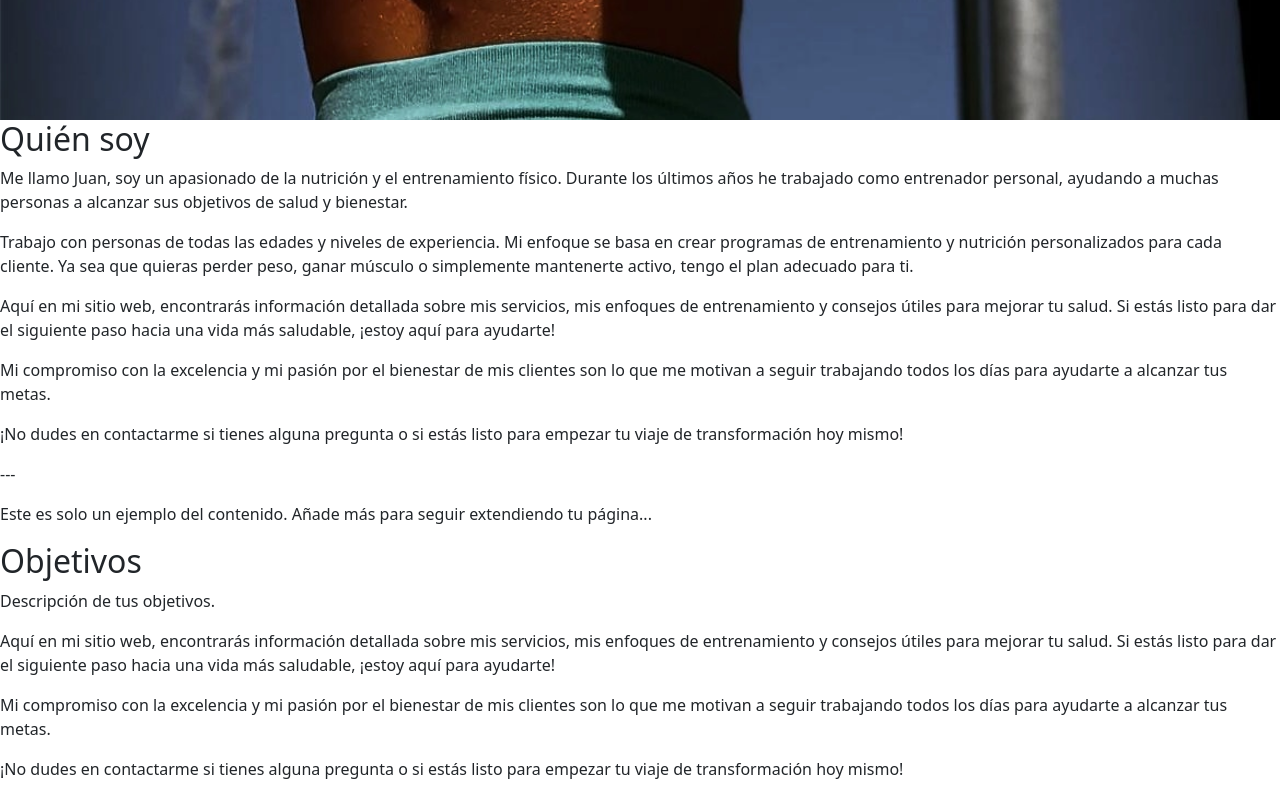
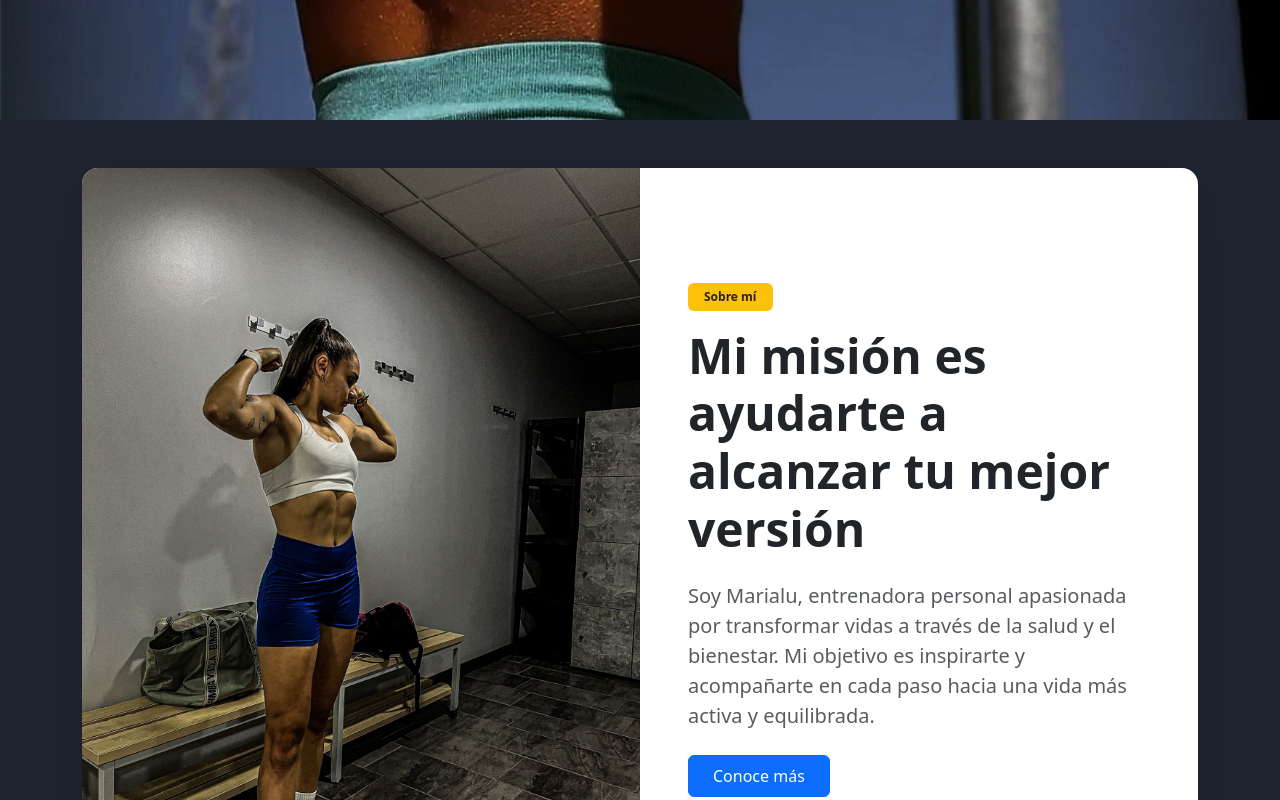
Before and after one commit to frandd07/marialufit, a Next.js app: page /principal in a window 1280 px wide. Shown: the part 840-1640 px from the top of the page. Built offline with nearby package versions, Linux system fonts and the light colour scheme.

Commit message:
Update sobre mi

```diff
--- a/package.json
+++ b/package.json
@@ -15,6 +15,7 @@
     "chart.js": "^4.4.7",
     "next": "15.1.4",
     "react": "^19.0.0",
+    "react-bootstrap": "^2.10.9",
     "react-chartjs-2": "^5.3.0",
     "react-dom": "^19.0.0"
   }
--- a/src/app/globals.css
+++ b/src/app/globals.css
@@ -1,6 +1,10 @@
 :root {
   --background: #ffffff;
   --foreground: #171717;
+}
+
+body {
+  background-color: #1f2431;
 }
 
 @media (prefers-color-scheme: dark) {
--- a/src/app/principal/QuienSoy.js
+++ b/src/app/principal/QuienSoy.js
@@ -2,40 +2,37 @@ import React from "react";
 
 export default function QuienSoy() {
   return (
-    <section id="quien-soy">
-      <h2>Quién soy</h2>
-      <p>
-        Me llamo Juan, soy un apasionado de la nutrición y el entrenamiento
-        físico. Durante los últimos años he trabajado como entrenador personal,
-        ayudando a muchas personas a alcanzar sus objetivos de salud y
-        bienestar.
-      </p>
-      <p>
-        Trabajo con personas de todas las edades y niveles de experiencia. Mi
-        enfoque se basa en crear programas de entrenamiento y nutrición
-        personalizados para cada cliente. Ya sea que quieras perder peso, ganar
-        músculo o simplemente mantenerte activo, tengo el plan adecuado para ti.
-      </p>
-      <p>
-        Aquí en mi sitio web, encontrarás información detallada sobre mis
-        servicios, mis enfoques de entrenamiento y consejos útiles para mejorar
-        tu salud. Si estás listo para dar el siguiente paso hacia una vida más
-        saludable, ¡estoy aquí para ayudarte!
-      </p>
-      <p>
-        Mi compromiso con la excelencia y mi pasión por el bienestar de mis
-        clientes son lo que me motivan a seguir trabajando todos los días para
-        ayudarte a alcanzar tus metas.
-      </p>
-      <p>
-        ¡No dudes en contactarme si tienes alguna pregunta o si estás listo para
-        empezar tu viaje de transformación hoy mismo!
-      </p>
-      <p>---</p>
-      <p>
-        Este es solo un ejemplo del contenido. Añade más para seguir extendiendo
-        tu página...
-      </p>
-    </section>
+    <div style={{ backgroundColor: "#1f2431", minHeight: "100vh" }}>
+      <section
+        id="quien-soy"
+        className="container py-5 px-4 d-flex align-items-center justify-content-center"
+        style={{ minHeight: "100vh" }}
+      >
+        <div className="row align-items-center shadow-lg rounded-4 overflow-hidden bg-white">
+          <div className="col-md-6 p-0">
+            <img
+              src="/images/quiensoy.jpg"
+              alt="Marialu en el gimnasio"
+              className="img-fluid h-100 w-100"
+              style={{ objectFit: "cover" }}
+            />
+          </div>
+          <div className="col-md-6 p-5">
+            <span className="badge bg-warning text-dark mb-3 px-3 py-2">
+              Sobre mí
+            </span>
+            <h2 className="display-5 fw-bold text-dark mb-4">
+              Mi misión es ayudarte a alcanzar tu mejor versión
+            </h2>
+            <p className="fs-5 text-muted mb-4">
+              Soy Marialu, entrenadora personal apasionada por transformar vidas
+              a través de la salud y el bienestar. Mi objetivo es inspirarte y
+              acompañarte en cada paso hacia una vida más activa y equilibrada.
+            </p>
+            <button className="btn btn-primary px-4 py-2">Conoce más</button>
+          </div>
+        </div>
+      </section>
+    </div>
   );
 }
--- a/src/app/principal/page.js
+++ b/src/app/principal/page.js
@@ -1,7 +1,6 @@
 "use client";
 import React from "react";
 import "bootstrap-icons/font/bootstrap-icons.css";
-
 import QuienSoy from "./QuienSoy";
 import Objetivos from "./Objetivos";
 import Nutricion from "./Nutricion";
```
Also changed, not shown: 1 other file (tests, documents, lock files or other folders).
